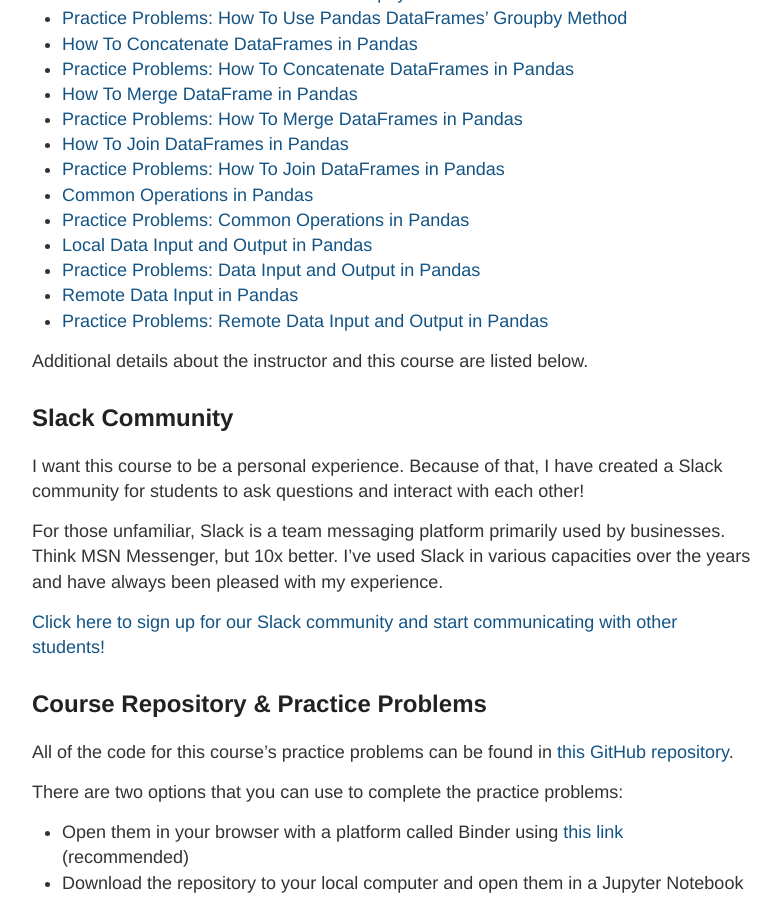
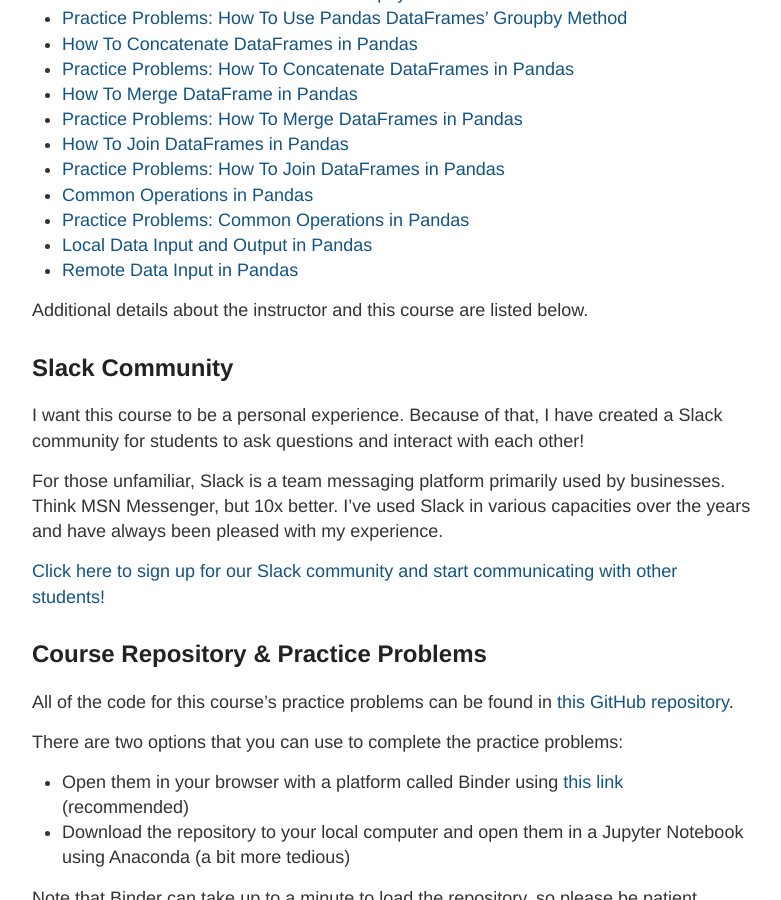
Before and after one commit to rosyberti/website, a Jekyll site: the page built from advanced-python/index.md, in a window 1280 px wide and 900 px high, scrolled down 845 px. Shown: the whole window, without its empty margins (248-1029 px from the left). Built offline with Jekyll 4.4.1, drawn with Linux system fonts in a browser that asks for light colours.

Commit message:
removed data practice problems

```diff
--- a/advanced-python/index.md
+++ b/advanced-python/index.md
@@ -34,9 +34,7 @@ This course will set you on a path towards becoming an expert in Python programm
 * [Common Operations in Pandas]({{ site.baseurl }}/advanced-python/pandas-common-operations/)
 * [Practice Problems: Common Operations in Pandas]({{ site.baseurl }}/advanced-python/pandas-common-operations-practice-problems/)
 * [Local Data Input and Output in Pandas]({{ site.baseurl }}/advanced-python/pandas-data-input-output/)
-* [Practice Problems: Data Input and Output in Pandas]({{ site.baseurl }}/advanced-python/pandas-data-input-output-practice-problems/)
 * [Remote Data Input in Pandas]({{ site.baseurl }}/advanced-python/remote-data/)
-* [Practice Problems: Remote Data Input and Output in Pandas]({{ site.baseurl }}/advanced-python/remote-data-practice-problems/)
 
 Additional details about the instructor and this course are listed below.
 
```
